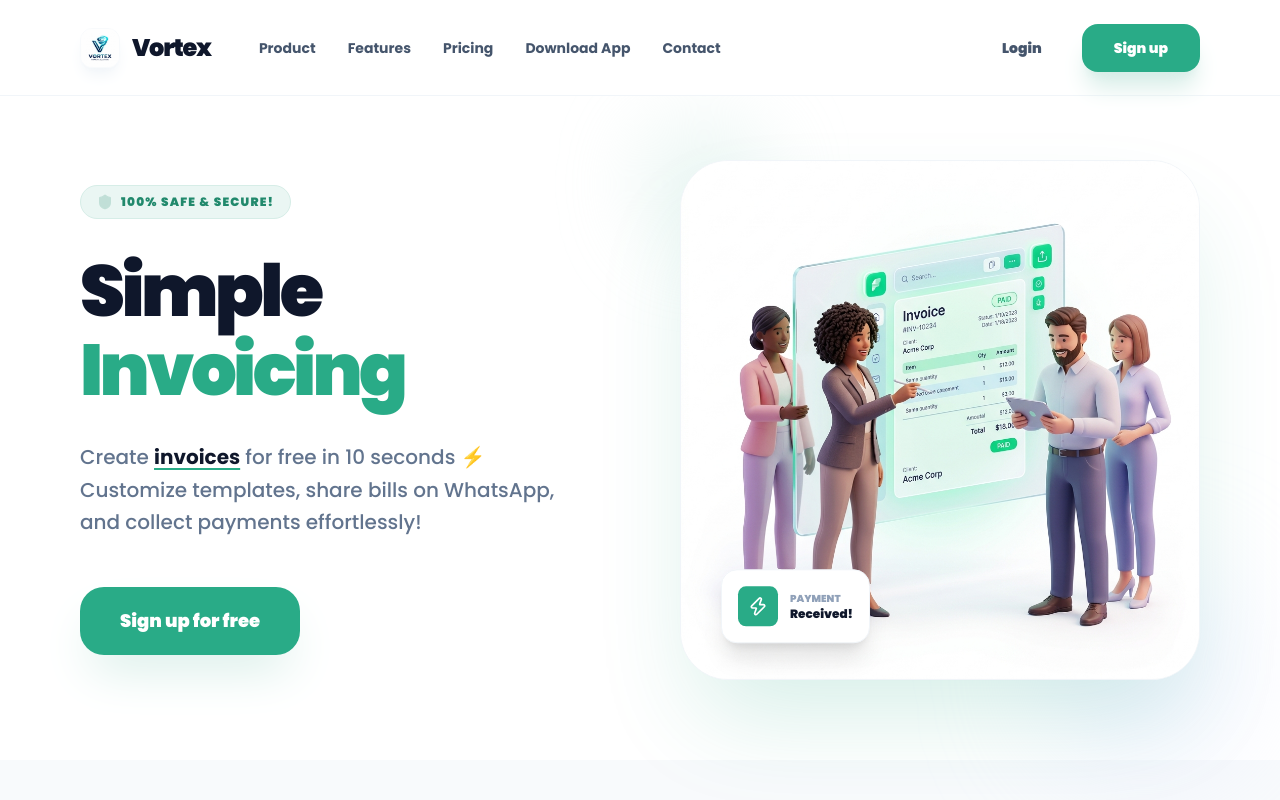
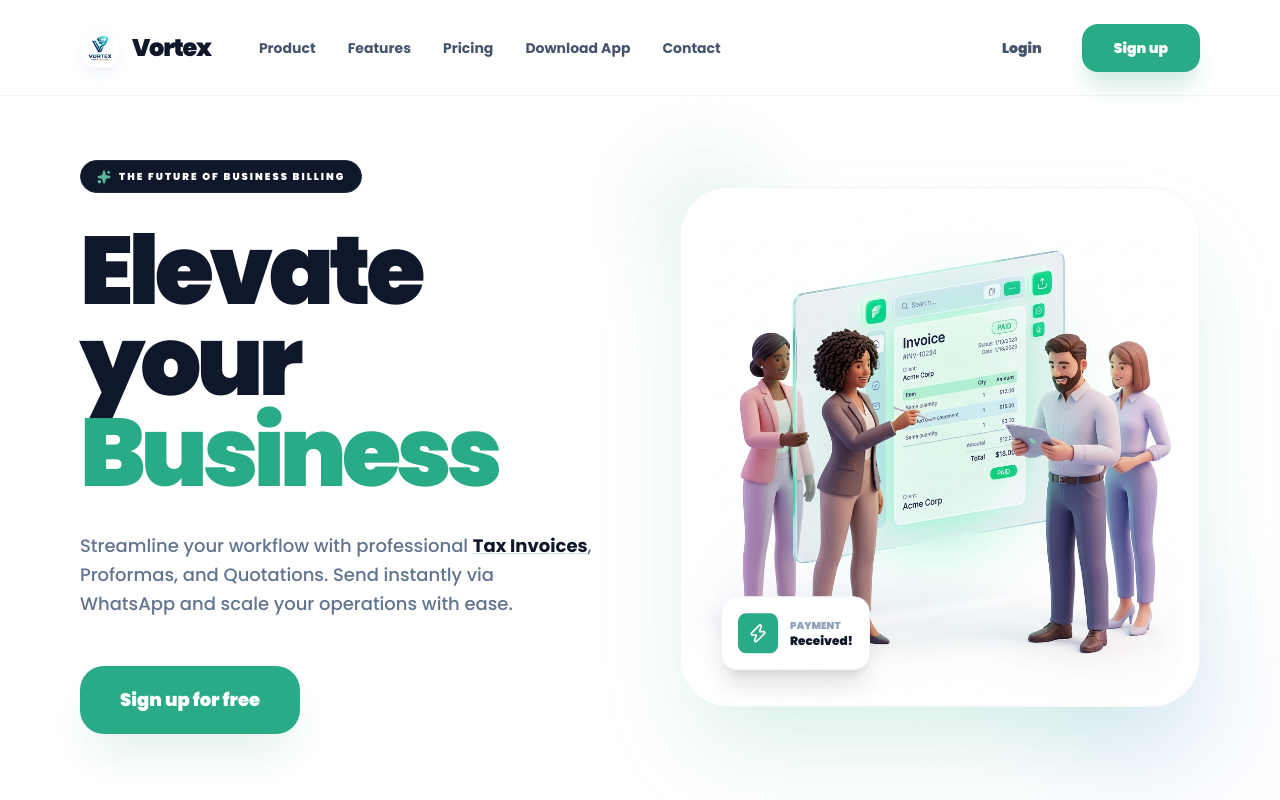
Before and after one commit to Subash24Pandi/invoice_theaitel, a React (Vite) app in the folder client/: page / in a window 1280 px wide. Shown: the top 800 px of the page. Built offline with nearby package versions, Linux system fonts and the light colour scheme; no server answers.

Commit message:
Modernize landing page hero content with professional messaging

```diff
--- a/client/src/pages/landing/Landing.jsx
+++ b/client/src/pages/landing/Landing.jsx
@@ -53,18 +53,18 @@
                         animate={{ opacity: 1, x: 0 }}
                         className="space-y-8"
                     >
-                        <div className="inline-flex items-center gap-2 px-4 py-2 bg-primary-50 border border-primary-100 rounded-full text-primary-600">
-                            <ShieldCheck size={16} className="fill-current opacity-20" />
-                            <span className="text-xs font-black uppercase tracking-widest">100% Safe & Secure!</span>
+                        <div className="inline-flex items-center gap-2 px-4 py-2 bg-slate-900 border border-slate-800 rounded-full text-white">
+                            <Sparkles size={14} className="text-primary-400" fill="currentColor" />
+                            <span className="text-[10px] font-black uppercase tracking-[0.2em]">The Future of Business Billing</span>
                         </div>
 
-                        <h1 className="text-6xl lg:text-7xl font-black text-slate-900 leading-[1.1] tracking-tighter">
-                            Simple <span className="text-primary-500">Invoicing</span>
+                        <h1 className="text-6xl lg:text-8xl font-black text-slate-900 leading-[0.95] tracking-tighter">
+                            Elevate your <br />
+                            <span className="text-primary-500">Business</span>
                         </h1>
 
-                        <p className="text-xl text-slate-500 font-medium leading-relaxed max-w-lg">
-                            Create <span className="text-slate-900 font-bold underline decoration-primary-500 underline-offset-4">invoices</span> for free in 10 seconds ⚡️ <br />
-                            Customize templates, share bills on WhatsApp, and collect payments effortlessly!
+                        <p className="text-lg text-slate-500 font-medium leading-relaxed max-w-lg">
+                            Streamline your workflow with professional <span className="text-slate-900 font-bold underline decoration-primary-500/30">Tax Invoices</span>, Proformas, and Quotations. Send instantly via WhatsApp and scale your operations with ease.
                         </p>
 
                         <div className="flex flex-col sm:flex-row items-center gap-4 pt-4">
```
